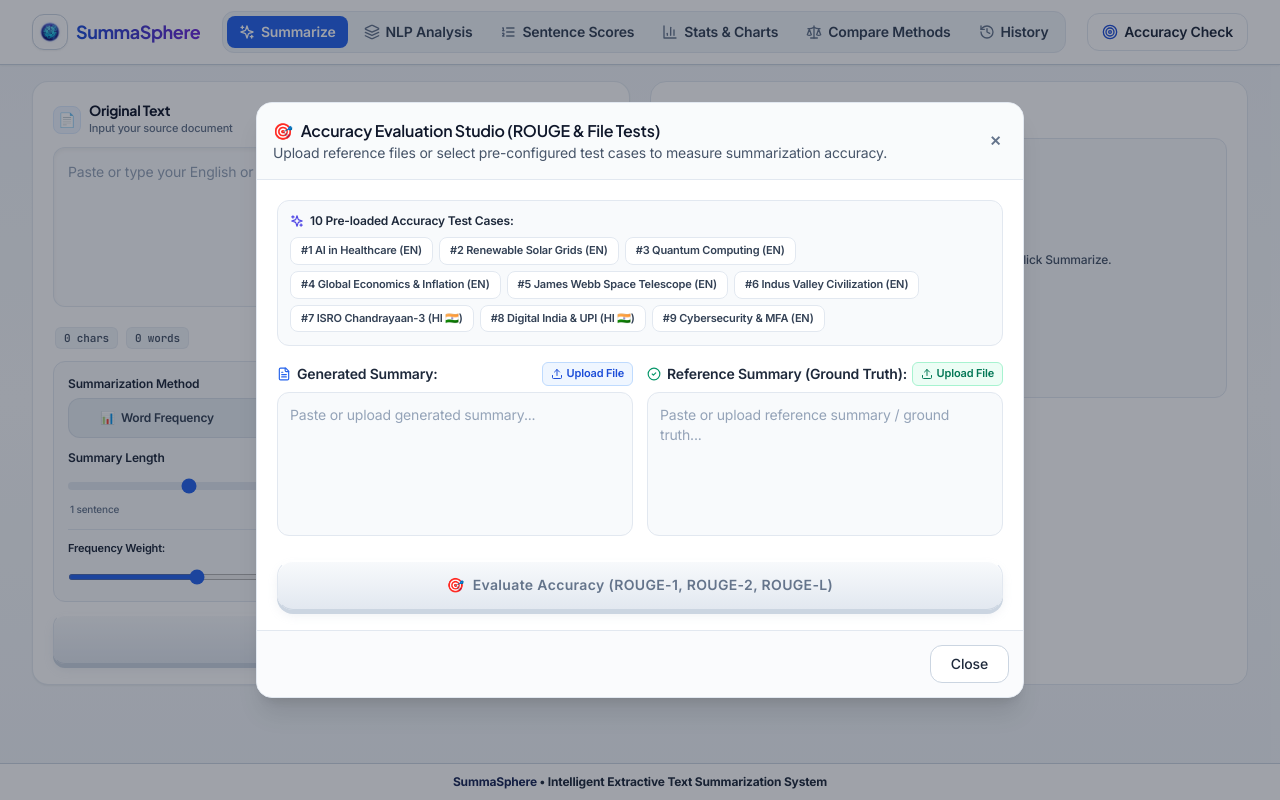
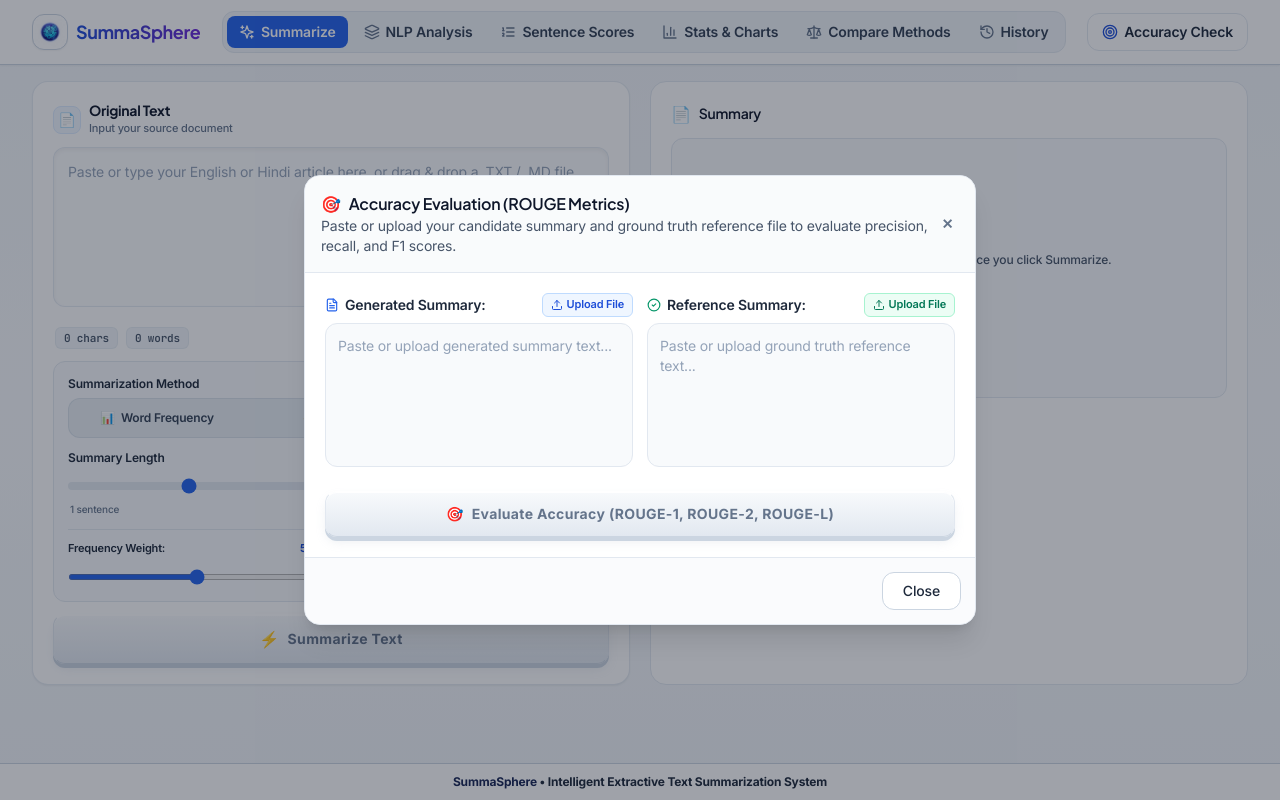
Before and after one commit to Abhijeet0848/summasphere, a React (Vite) app in the folder frontend/: page / in a window 1280 px wide. Both pictures are taken after a click on the button "Accuracy Check". Built offline with nearby package versions, Linux system fonts and the light colour scheme.

Commit message:
clean: remove test case file and hardcoded default test data from UI

```diff
--- a/frontend/src/components/RougeModal.jsx
+++ b/frontend/src/components/RougeModal.jsx
@@ -1,69 +1,6 @@
 import React, { useState, useRef } from 'react';
 import { evaluateRouge, extractDocument } from '../services/api';
-import { Upload, FileText, CheckCircle2, Sparkles, X } from 'lucide-react';
-
-const BENCHMARK_TEST_CASES = [
-  {
-    id: 1,
-    name: 'AI in Healthcare (EN)',
-    candidate: "Hospitals use deep learning algorithms to detect diabetic retinopathy and lung diseases from medical scans. Clinical research teams are also employing neural networks to accelerate drug discovery pipelines.",
-    reference: "Artificial intelligence is transforming modern healthcare through advanced predictive models. Automated diagnostic tools assist radiologists and accelerate drug discovery pipelines."
-  },
-  {
-    id: 2,
-    name: 'Renewable Solar Grids (EN)',
-    candidate: "Renewable energy generation has expanded rapidly due to declining photovoltaic cell costs. Transitioning from fossil fuels to clean energy is essential to combating global climate change.",
-    reference: "Renewable energy generation has expanded rapidly due to declining photovoltaic cell costs. Transitioning from fossil fuels to clean energy is essential to combating global climate change."
-  },
-  {
-    id: 3,
-    name: 'Quantum Computing (EN)',
-    candidate: "Quantum computers utilize quantum mechanical phenomena like superposition and entanglement to compute. Unlike classical bits that are either zero or one, quantum qubits can exist in multiple states simultaneously.",
-    reference: "Quantum computers utilize quantum mechanical phenomena like superposition and entanglement to compute. Cryptographers are developing post-quantum cryptographic standards to safeguard internet security."
-  },
-  {
-    id: 4,
-    name: 'Global Economics & Inflation (EN)',
-    candidate: "Central banks utilize interest rate adjustments as their primary tool to manage persistent inflation. When inflation surges beyond statutory targets, monetary authorities raise baseline policy rates to cool demand.",
-    reference: "Central banks utilize interest rate adjustments as their primary tool to manage persistent inflation. Achieving a soft landing without triggering an economic recession is the principal goal of monetary policymakers."
-  },
-  {
-    id: 5,
-    name: 'James Webb Space Telescope (EN)',
-    candidate: "The James Webb Space Telescope observes the universe primarily in the infrared spectrum with unprecedented clarity. Webb orbits the Sun at the Second Lagrange Point, roughly one million miles from Earth.",
-    reference: "The James Webb Space Telescope observes the universe primarily in the infrared spectrum with unprecedented clarity. These high-resolution deep-space observations are reshaping our fundamental understanding of cosmic origin."
-  },
-  {
-    id: 6,
-    name: 'Indus Valley Civilization (EN)',
-    candidate: "The Indus Valley Civilization was a Bronze Age civilization known for sophisticated urban planning and drainage. The civilization declined around 1900 BCE likely due to tectonic shifts and changing monsoon weather patterns.",
-    reference: "The Indus Valley Civilization was a Bronze Age civilization known for sophisticated urban planning and drainage. Cities like Harappa and Mohenjo-daro featured grid-based street layouts and standardized brick construction."
-  },
-  {
-    id: 7,
-    name: 'ISRO Chandrayaan-3 (HI 🇮🇳)',
-    candidate: "भारतीय अंतरिक्ष अनुसंधान संगठन भारत की राष्ट्रीय अंतरिक्ष एजेंसी है जो अंतरिक्ष अभियानों का संचालन करती है। इस ऐतिहासिक अभियान ने भारत को चंद्रमा के दक्षिणी ध्रुव पर उतरने वाला दुनिया का पहला देश बना दिया।",
-    reference: "भारतीय अंतरिक्ष अनुसंधान संगठन भारत की राष्ट्रीय अंतरिक्ष एजेंसी है। इसरो ने चंद्रमा के दक्षिणी ध्रुव पर चंद्रयान-3 का सफल लैंडर उतारकर ऐतिहासिक उपलब्धि हासिल की।"
-  },
-  {
-    id: 8,
-    name: 'Digital India & UPI (HI 🇮🇳)',
-    candidate: "यूनिफाइड पेमेंट्स इंटरफेस यानी यूपीआई ने भारत में डिजिटल भुगतान प्रणाली में क्रांतिकारी बदलाव किया है। भारतीय राष्ट्रीय भुगतान निगम द्वारा संचालित यह प्रणाली अब अंतरराष्ट्रीय स्तर पर भी स्वीकार की जा रही है।",
-    reference: "यूनिफाइड पेमेंट्स इंटरफेस यानी यूपीआई ने भारत में डिजिटल भुगतान प्रणाली में क्रांतिकारी बदलाव किया है। डिजिटल वित्तीय समावेशन ने भारतीय अर्थव्यवस्था को अधिक पारदर्शी और सशक्त बनाया है।"
-  },
-  {
-    id: 9,
-    name: 'Cybersecurity & MFA (EN)',
-    candidate: "Cybersecurity defenses rely heavily on robust multi-factor authentication to protect sensitive digital infrastructure.",
-    reference: "Cybersecurity defenses rely heavily on robust multi-factor authentication to protect sensitive digital infrastructure."
-  },
-  {
-    id: 10,
-    name: 'Deep Learning & Attention (EN)',
-    candidate: "By capturing long-range semantic dependencies between words, attention mechanisms overcome recurrent neural network bottlenecks. Pre-trained language models fine-tuned on specialized domain corpora demonstrate outstanding contextual comprehension. Scaling laws demonstrate that increased model parameters and high-quality training datasets consistently boost inference accuracy.",
-    reference: "Deep neural networks represent the cornerstone of contemporary machine learning and natural language processing. Transformer architectures rely on multi-head self-attention mechanisms to process sequential text data in parallel. Scaling laws demonstrate that increased parameters and high-quality datasets consistently boost inference accuracy."
-  }
-];
+import { Upload, FileText, CheckCircle2 } from 'lucide-react';
 
 export default function RougeModal({ isOpen, onClose, candidateSummary }) {
   const [reference, setReference] = useState('');
@@ -106,16 +43,9 @@
     }
   };
 
-  const handleSelectBenchmark = (tc) => {
-    setCandidate(tc.candidate);
-    setReference(tc.reference);
-    setResults(null);
-    setError('');
-  };
-
   const handleEvaluate = async () => {
     if (!candidate.trim() || !reference.trim()) {
-      setError('Please provide both your summary and the reference summary.');
+      setError('Please provide both your generated summary and the reference summary.');
       return;
     }
     setError('');
@@ -124,7 +54,7 @@
       const data = await evaluateRouge({ candidate, reference });
       setResults(data);
     } catch (err) {
-      setError(err.message || 'Check failed');
+      setError(err.message || 'Evaluation failed');
     } finally {
       setLoading(false);
     }
@@ -134,16 +64,16 @@
 
   return (
     <div className="fixed inset-0 z-50 bg-slate-900/40 backdrop-blur-xs flex items-center justify-center p-3 sm:p-4">
-      <div className="bg-white rounded-2xl border border-slate-200 shadow-xl max-w-3xl w-full max-h-[90vh] flex flex-col overflow-hidden animate-in fade-in duration-200">
+      <div className="bg-white rounded-2xl border border-slate-200 shadow-xl max-w-2xl w-full max-h-[90vh] flex flex-col overflow-hidden animate-in fade-in duration-200">
         {/* Header */}
         <div className="p-3.5 sm:p-4 border-b border-slate-200 flex justify-between items-center bg-slate-50/80">
           <div>
             <h3 className="text-sm sm:text-base font-semibold text-slate-900 flex items-center gap-2">
               <span>🎯</span>
-              <span>Accuracy Evaluation Studio (ROUGE & File Tests)</span>
+              <span>Accuracy Evaluation (ROUGE Metrics)</span>
             </h3>
             <p className="text-xs sm:text-sm font-normal text-slate-600">
-              Upload reference files or select pre-configured test cases to measure summarization accuracy.
+              Paste or upload your candidate summary and ground truth reference file to evaluate precision, recall, and F1 scores.
             </p>
           </div>
           <button
@@ -161,26 +91,6 @@
               {error}
             </div>
           )}
-
-          {/* 10 Test Cases Quick-Pick Toolbar */}
-          <div className="bg-slate-50 border border-slate-200 rounded-xl p-3">
-            <div className="flex items-center gap-1.5 text-xs font-semibold text-slate-800 mb-2">
-              <Sparkles className="w-3.5 h-3.5 text-indigo-600" />
-              <span>10 Pre-loaded Accuracy Test Cases:</span>
-            </div>
-            <div className="flex flex-wrap gap-1.5 max-h-24 overflow-y-auto no-scrollbar">
-              {BENCHMARK_TEST_CASES.map((tc) => (
-                <button
-                  key={tc.id}
-                  type="button"
-                  onClick={() => handleSelectBenchmark(tc)}
-                  className="px-2.5 py-1 text-[11px] font-semibold bg-white hover:bg-indigo-50 text-slate-700 hover:text-indigo-700 border border-slate-200 hover:border-indigo-300 rounded-lg transition-all cursor-pointer shadow-2xs active:scale-95"
-                >
-                  #{tc.id} {tc.name}
-                </button>
-              ))}
-            </div>
-          </div>
 
           {/* Two-Column Input with File Uploaders */}
           <div className="grid grid-cols-1 sm:grid-cols-2 gap-3.5">
@@ -211,7 +121,7 @@
               <textarea
                 value={candidate}
                 onChange={(e) => setCandidate(e.target.value)}
-                placeholder="Paste or upload generated summary..."
+                placeholder="Paste or upload generated summary text..."
                 className="w-full h-28 sm:h-36 p-3 text-xs sm:text-sm font-normal bg-slate-50 border border-slate-200 rounded-xl outline-none focus:border-blue-600 focus:bg-white resize-none text-slate-800 placeholder:text-slate-400"
               />
             </div>
@@ -221,7 +131,7 @@
               <div className="flex items-center justify-between">
                 <label className="text-xs sm:text-sm font-semibold text-slate-800 flex items-center gap-1.5">
                   <CheckCircle2 className="w-3.5 h-3.5 text-emerald-600" />
-                  <span>Reference Summary (Ground Truth):</span>
+                  <span>Reference Summary:</span>
                 </label>
                 <button
                   type="button"
@@ -243,7 +153,7 @@
               <textarea
                 value={reference}
                 onChange={(e) => setReference(e.target.value)}
-                placeholder="Paste or upload reference summary / ground truth..."
+                placeholder="Paste or upload ground truth reference text..."
                 className="w-full h-28 sm:h-36 p-3 text-xs sm:text-sm font-normal bg-slate-50 border border-slate-200 rounded-xl outline-none focus:border-emerald-600 focus:bg-white resize-none text-slate-800 placeholder:text-slate-400"
               />
             </div>
@@ -252,7 +162,7 @@
           <button
             onClick={handleEvaluate}
             disabled={loading || !candidate.trim() || !reference.trim()}
-            className={`w-full py-3.5 px-5 rounded-2xl font-semibold text-xs sm:text-sm flex items-center justify-center gap-2 select-none cursor-pointer tracking-wide ${
+            className={`w-full py-3 px-5 rounded-xl font-bold text-xs sm:text-sm flex items-center justify-center gap-2 select-none cursor-pointer tracking-wide ${
               !candidate.trim() || !reference.trim() || loading
                 ? 'btn-3d-disabled'
                 : 'btn-3d-primary text-white'
@@ -279,10 +189,10 @@
             <div className="bg-slate-50 border border-slate-200 rounded-xl p-3.5 sm:p-4 space-y-3 animate-in fade-in duration-150">
               <div className="flex justify-between items-center">
                 <h4 className="text-xs sm:text-sm font-semibold text-slate-800 uppercase tracking-wider">
-                  Academic Accuracy Evaluation Results:
+                  Accuracy Evaluation Results:
                 </h4>
                 <span className="text-[11px] font-semibold text-blue-800 bg-blue-50 border border-blue-200 px-2 py-0.5 rounded">
-                  Extractive Ground Truth Comparison
+                  ROUGE Metric Output
                 </span>
               </div>
 
```
Also changed, not shown: 1 other file (tests, documents, lock files or other folders).
